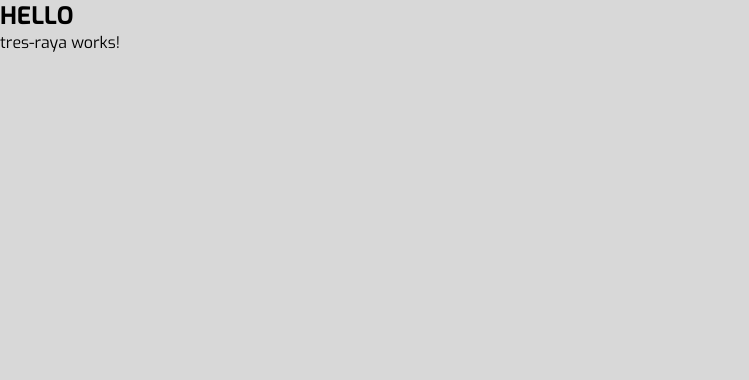
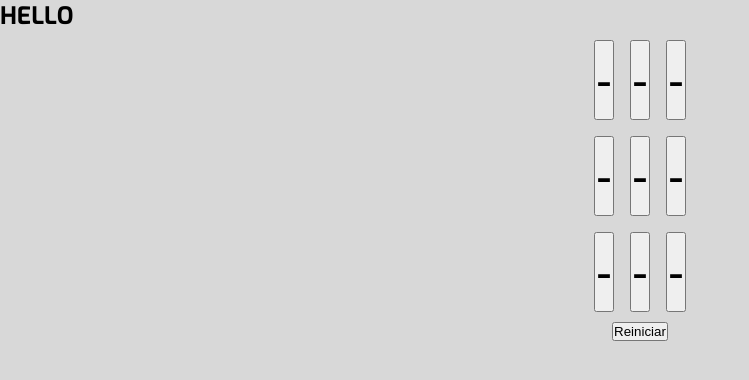
Before and after one commit to CampusDual/cd2024bfi1g3-micro, an Angular app in the folder AngularPruebas/test-app/: page /tres-raya in a window 1280 px wide. Shown: the top 380 px of the page, without its empty margins (0-749 px from the left). Built offline with nearby package versions, Linux system fonts and the light colour scheme; a web font is replaced by a local one.

Commit message:
Crear juego tres en raya

```diff
--- a/AngularPruebas/test-app/src/app/tres-raya/tres-raya.component.css
+++ b/AngularPruebas/test-app/src/app/tres-raya/tres-raya.component.css
@@ -0,0 +1,5 @@
+.casilla {
+  height: 5rem;
+  margin: 0.5rem;
+  font-size: 3rem;
+}
--- a/AngularPruebas/test-app/src/app/tres-raya/tres-raya.component.html
+++ b/AngularPruebas/test-app/src/app/tres-raya/tres-raya.component.html
@@ -1 +1,34 @@
-<p>tres-raya works!</p>
+<div style="text-align: center">
+  <button mat-raised-button (click)="presion(0, 0)" class="casilla">
+    {{ posiciones[0][0] }}
+  </button>
+  <button mat-raised-button (click)="presion(0, 1)" class="casilla">
+    {{ posiciones[0][1] }}
+  </button>
+  <button mat-raised-button (click)="presion(0, 2)" class="casilla">
+    {{ posiciones[0][2] }}
+  </button>
+  <br />
+  <button mat-raised-button (click)="presion(1, 0)" class="casilla">
+    {{ posiciones[1][0] }}
+  </button>
+  <button mat-raised-button (click)="presion(1, 1)" class="casilla">
+    {{ posiciones[1][1] }}
+  </button>
+  <button mat-raised-button (click)="presion(1, 2)" class="casilla">
+    {{ posiciones[1][2] }}
+  </button>
+  <br />
+  <button mat-raised-button (click)="presion(2, 0)" class="casilla">
+    {{ posiciones[2][0] }}
+  </button>
+  <button mat-raised-button (click)="presion(2, 1)" class="casilla">
+    {{ posiciones[2][1] }}
+  </button>
+  <button mat-raised-button (click)="presion(2, 2)" class="casilla">
+    {{ posiciones[2][2] }}
+  </button>
+</div>
+<div style="text-align: center">
+  <button mat-button color="primary" (click)="reiniciar()">Reiniciar</button>
+</div>
--- a/AngularPruebas/test-app/src/app/tres-raya/tres-raya.component.ts
+++ b/AngularPruebas/test-app/src/app/tres-raya/tres-raya.component.ts
@@ -6,5 +6,90 @@ import { Component } from '@angular/core';
   styleUrls: ['./tres-raya.component.css']
 })
 export class TresRayaComponent {
+  posiciones = [
+    ['-', '-', '-'],
+    ['-', '-', '-'],
+    ['-', '-', '-']
+  ];
 
+  jugadorActual = 'O';
+
+  presion(fila: number, columna: number) {
+    if (this.casillaLibre(fila, columna)) {
+      this.posiciones[fila][columna] = this.jugadorActual;
+      this.verificarGano('X');
+      this.verificarGano('O');
+      this.cambiarJugador();
+    }
+  }
+
+  casillaLibre(fila: number, columna: number): boolean {
+    return this.posiciones[fila][columna] == '-';
+  }
+
+  verificarGano(jugador: string) {
+    if (this.posiciones[0][0] == jugador &&
+      this.posiciones[0][1] == jugador &&
+      this.posiciones[0][2] == jugador) {
+      alert(`Ganó: ${jugador}`);
+    }
+
+    if (this.posiciones[1][0] == jugador &&
+      this.posiciones[1][1] == jugador &&
+      this.posiciones[1][2] == jugador) {
+      alert(`Ganó: ${jugador}`);
+    }
+
+    if (this.posiciones[2][0] == jugador &&
+      this.posiciones[2][1] == jugador &&
+      this.posiciones[2][2] == jugador) {
+      alert(`Ganó: ${jugador}`);
+    }
+
+    if (this.posiciones[0][0] == jugador &&
+      this.posiciones[1][0] == jugador &&
+      this.posiciones[2][0] == jugador) {
+      alert(`Ganó: ${jugador}`);
+    }
+
+    if (this.posiciones[0][1] == jugador &&
+      this.posiciones[1][1] == jugador &&
+      this.posiciones[2][1] == jugador) {
+      alert(`Ganó: ${jugador}`);
+    }
+
+    if (this.posiciones[0][2] == jugador &&
+      this.posiciones[1][2] == jugador &&
+      this.posiciones[2][2] == jugador) {
+      alert(`Ganó: ${jugador}`);
+    }
+
+    if (this.posiciones[0][0] == jugador &&
+      this.posiciones[1][1] == jugador &&
+      this.posiciones[2][2] == jugador) {
+      alert(`Ganó: ${jugador}`);
+    }
+
+    if (this.posiciones[0][2] == jugador &&
+      this.posiciones[1][1] == jugador &&
+      this.posiciones[2][0] == jugador) {
+      alert(`Ganó: ${jugador}`);
+    }
+  }
+
+  cambiarJugador() {
+    if (this.jugadorActual == 'O') {
+      this.jugadorActual = 'X';
+    } else {
+      this.jugadorActual = 'O';
+    }
+  }
+
+  reiniciar() {
+    for (let fila = 0; fila < this.posiciones.length; fila++) {
+      for (let columna = 0; columna < this.posiciones.length; columna++) {
+        this.posiciones[fila][columna] = '-';
+      }
+    }
+  }
 }
```
